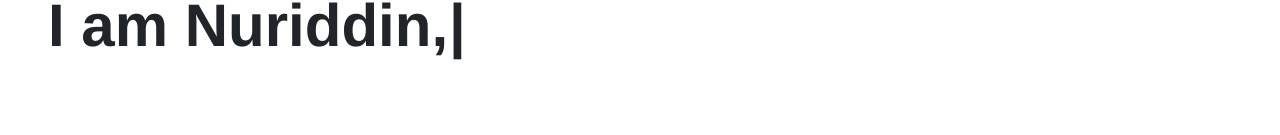
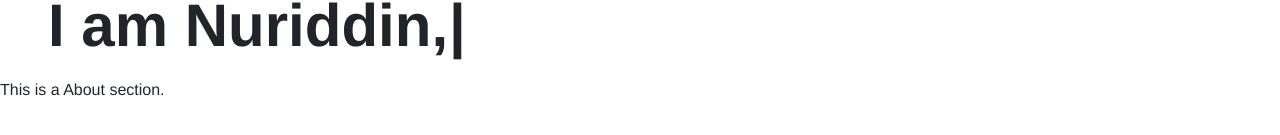
Before and after one commit to noonosh/nuriddinislamov.com-old, a React (Create React App) app: page / in a window 1280 px wide. Shown: the part 301-436 px from the top of the page. Built offline with nearby package versions, Linux system fonts and the light colour scheme.

Commit message:
Add About section

```diff
--- a/src/App.js
+++ b/src/App.js
@@ -1,6 +1,6 @@
 import React from 'react';
 import Hero from './components/Hero';
-// import About from './components/About';
+import About from './components/About';
 // import Skills from './components/Skills';
 // import Links from './components/Links';
 // import Contact from './components/Contact';
@@ -9,6 +9,7 @@ function App() {
 	return (
 		<>
 			<Hero />
+			<About />
 		</>
 	);
 }
```
